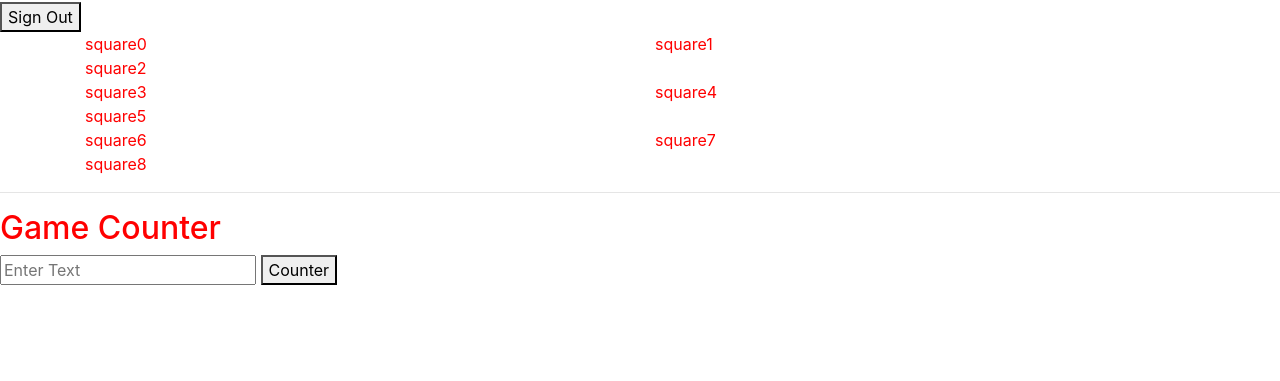
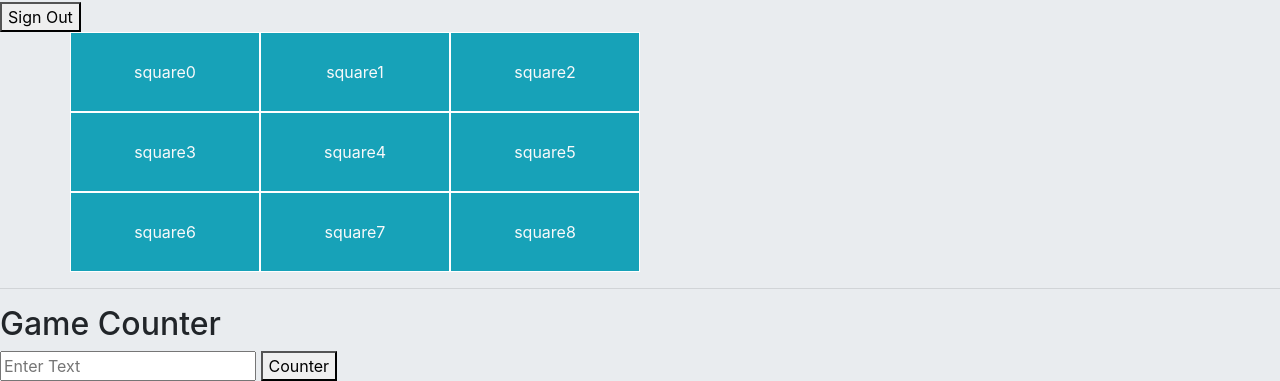
Before and after one commit to GMorse19/tic-tac-toe-GMorse19, a website built with webpack: page index.html in a window 1280 px wide. Shown: the part 494-875 px from the top of the page. Before the commit the page ends 800 px from the top, so only its background shows below. Built offline with nearby package versions, Linux system fonts and the light colour scheme.

Commit message:
Added content to app.js
Added some handlers to app.js.

addressed previous css malfunction.. user error.

```diff
--- a/assets/scripts/app.js
+++ b/assets/scripts/app.js
@@ -2,10 +2,17 @@
 
 // use require with a reference to bundle the file and use it in this file
 // const example = require('./example')
+const authEvents = require('./auth/events.js')
+const exampleEvents = require('./examples/events.js')
 
 // use require without a reference to ensure a file is bundled
 // require('./example')
 
 $(() => {
   // your JS code goes here
+  $('#sign-up').on('submit', authEvents.onSignUp)
+  $('#sign-in').on('submit', authEvents.onSignIn)
+  $('#change-password').on('submit', authEvents.onChangePassword)
+  $('#sign-out').on('submit', authEvents.onSignOut)
+  $('#create-example').on('submit', exampleEvents.onCreateExample)
 })
--- a/assets/styles/index.scss
+++ b/assets/styles/index.scss
@@ -1,38 +1,27 @@
 @import '~bootstrap/scss/bootstrap';
 
 
-h2 {
-  color: red;
-}
-#gameBoard {
-  color: red;
+$alt-color: $cyan;
+$body-bg-color: $gray-200;
+$font-color: $light;
+
+body {
+  background-color: $body-bg-color;
 }
 
 div {
-  color: red;
+  align-items: center;
+}
+.box {
+  align-items: center;
+  background-color: $secondary;
+  border: 1px solid $white;
+  color: $font-color;
+  display: flex;
+  height: 80px;
+  justify-content: center;
 }
 
-// $alt-color: $cyan;
-// $body-bg-color: $gray-200;
-// $font-color: $light;
-//
-// body {
-//   background-color: $body-bg-color;
-// }
-//
-// div {
-//   align-items: center;
-// }
-// .box {
-//   align-items: center;
-//   background-color: $secondary;
-//   border: 1px solid $white;
-//   color: $font-color;
-//   display: flex;
-//   height: 80px;
-//   justify-content: center;
-// }
-//
-// .alt-color {
-//   background-color: $alt-color;
-// }
+.alt-color {
+  background-color: $alt-color;
+}
--- a/index.html
+++ b/index.html
@@ -51,19 +51,19 @@
   <section id="gameBoard">
     <div class="container">
       <div class="row">
-            <div id="0" class="col-6 box alt-color">square0</div>
-            <div id="1" class="col-6 box alt-color">square1</div>
-            <div id="2" class="col-6 box alt-color">square2</div>
+            <div id="0" class="col-2 box alt-color">square0</div>
+            <div id="1" class="col-2 box alt-color">square1</div>
+            <div id="2" class="col-2 box alt-color">square2</div>
       </div>
       <div class="row">
-            <div id="3" class="col-6 box alt-color">square3</div>
-            <div id="4" class="col-6 box alt-color">square4</div>
-            <div id="5" class="col-6 box alt-color">square5</div>
+            <div id="3" class="col-2 box alt-color">square3</div>
+            <div id="4" class="col-2 box alt-color">square4</div>
+            <div id="5" class="col-2 box alt-color">square5</div>
       </div>
       <div class="row">
-            <div id="6" class="col-6 box alt-color">square6</div>
-            <div id="7" class="col-6 box alt-color">square7</div>
-            <div id="8" class="col-6 box alt-color">square8</div>
+            <div id="6" class="col-2 box alt-color">square6</div>
+            <div id="7" class="col-2 box alt-color">square7</div>
+            <div id="8" class="col-2 box alt-color">square8</div>
       </div>
     </div>
   </section>
```
